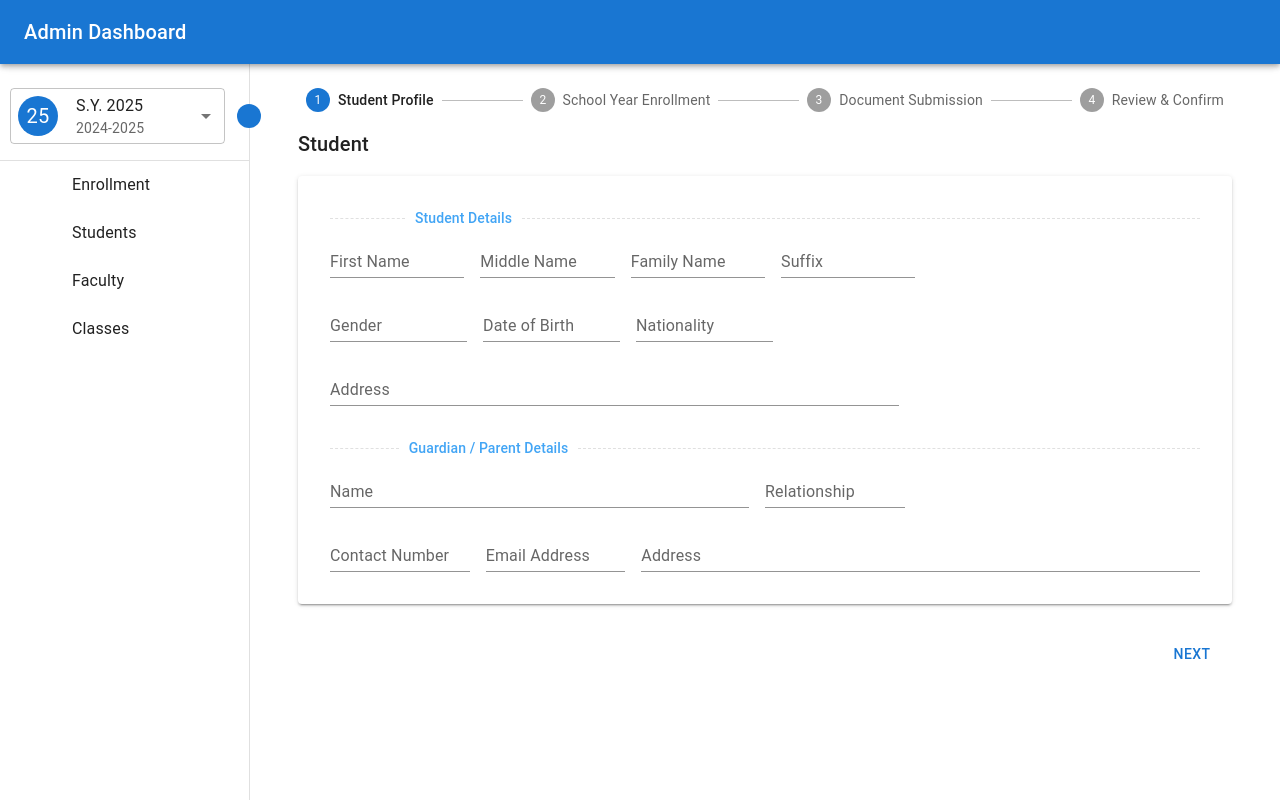
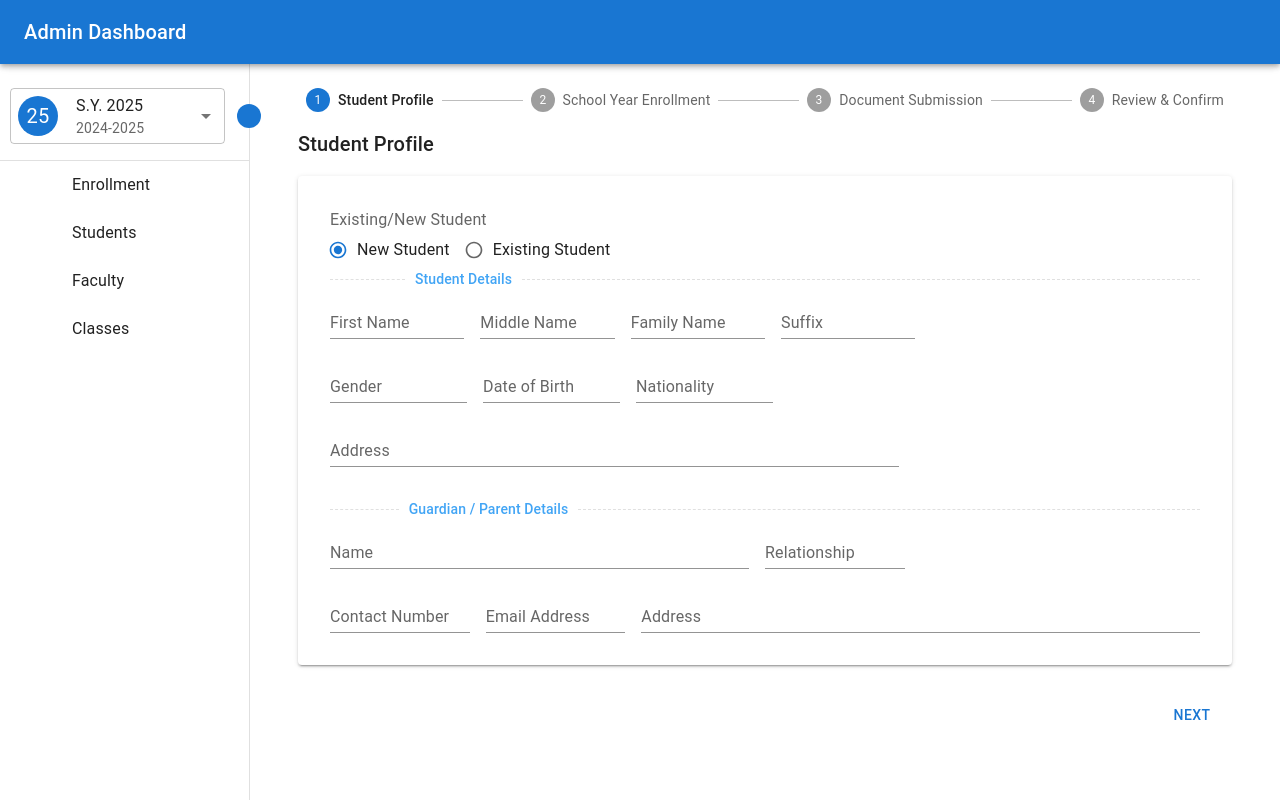
Before and after one commit to pgolez-jynx/jynx-app, a Next.js app: page /enrollment in a window 1280 px wide. Built offline with nearby package versions, Linux system fonts and the light colour scheme; some icons are missing.

Commit message:
Add new or find existing student for nerollment

```diff
--- a/src/app/enrollment/EnrollmentStudentProfilePanel.tsx
+++ b/src/app/enrollment/EnrollmentStudentProfilePanel.tsx
@@ -8,18 +8,57 @@ import {
   TextFieldProps,
   Stack,
   Divider,
+  FormControl,
+  FormControlLabel,
+  FormLabel,
+  Radio,
+  RadioGroup,
 } from "@mui/material";
-import { FC } from "react";
+import { FC, useState } from "react";
 
 const StandardTextField: FC<TextFieldProps> = (props) => {
   return <TextField variant="standard" {...props} />;
 };
 
-export default function EnrollmentStudentTable() {
+type MODE = "existing" | "new";
+
+export default function EnrollmentStudentProfilePanel() {
+  const [mode, setMode] = useState<MODE>("new");
+
+  const handleChange = (event: React.ChangeEvent<HTMLInputElement>) => {
+    setMode((event.target as HTMLInputElement).value as MODE);
+  };
+
   return (
     <>
-      <Typography variant="h6">Student</Typography>
+      <Typography variant="h6">Student Profile</Typography>
       <Paper elevation={2} sx={{ p: 4 }}>
+        <Stack spacing={4}>
+          <Stack direction="row" spacing={2}>
+            <Box flex={1}>
+              <FormControl>
+                <FormLabel>Existing/New Student</FormLabel>
+                <RadioGroup row value={mode} onChange={handleChange}>
+                  <FormControlLabel
+                    value="new"
+                    control={<Radio size="small" />}
+                    label="New Student"
+                  />
+                  <FormControlLabel
+                    value="existing"
+                    control={<Radio size="small" />}
+                    label="Existing Student"
+                  />
+                </RadioGroup>
+              </FormControl>
+            </Box>
+            <Box flex={1}>
+              {mode === "existing" && <StandardTextField label="Student ID" />}
+            </Box>
+          </Stack>
+        </Stack>
+
+        {mode == "new" && (
           <Stack spacing={4}>
             <Box>
               <Divider
@@ -102,6 +141,7 @@ export default function EnrollmentStudentTable() {
               </Stack>
             </Box>
           </Stack>
+        )}
       </Paper>
     </>
   );
--- a/src/app/enrollment/page.tsx
+++ b/src/app/enrollment/page.tsx
@@ -3,7 +3,7 @@
 import PageContainer from "@/components/PageContainer";
 import { Box, Stepper, Step, StepLabel, Stack, Button } from "@mui/material";
 import { useState } from "react";
-import EnrollmentStudentTable from "./EnrollmentStudentProfilePanel";
+import EnrollmentStudentProfilePanel from "./EnrollmentStudentProfilePanel";
 
 const steps = [
   "Student Profile",
@@ -33,7 +33,7 @@ export default function EnrollmentPage() {
           })}
         </Stepper>
 
-        {activeStep === 0 && <EnrollmentStudentTable />}
+        {activeStep === 0 && <EnrollmentStudentProfilePanel />}
 
         <Box sx={{ display: "flex", flexDirection: "row", pt: 2 }}>
           {activeStep > 0 && (
```
Lines whose indentation alone changed are shown as unchanged.
